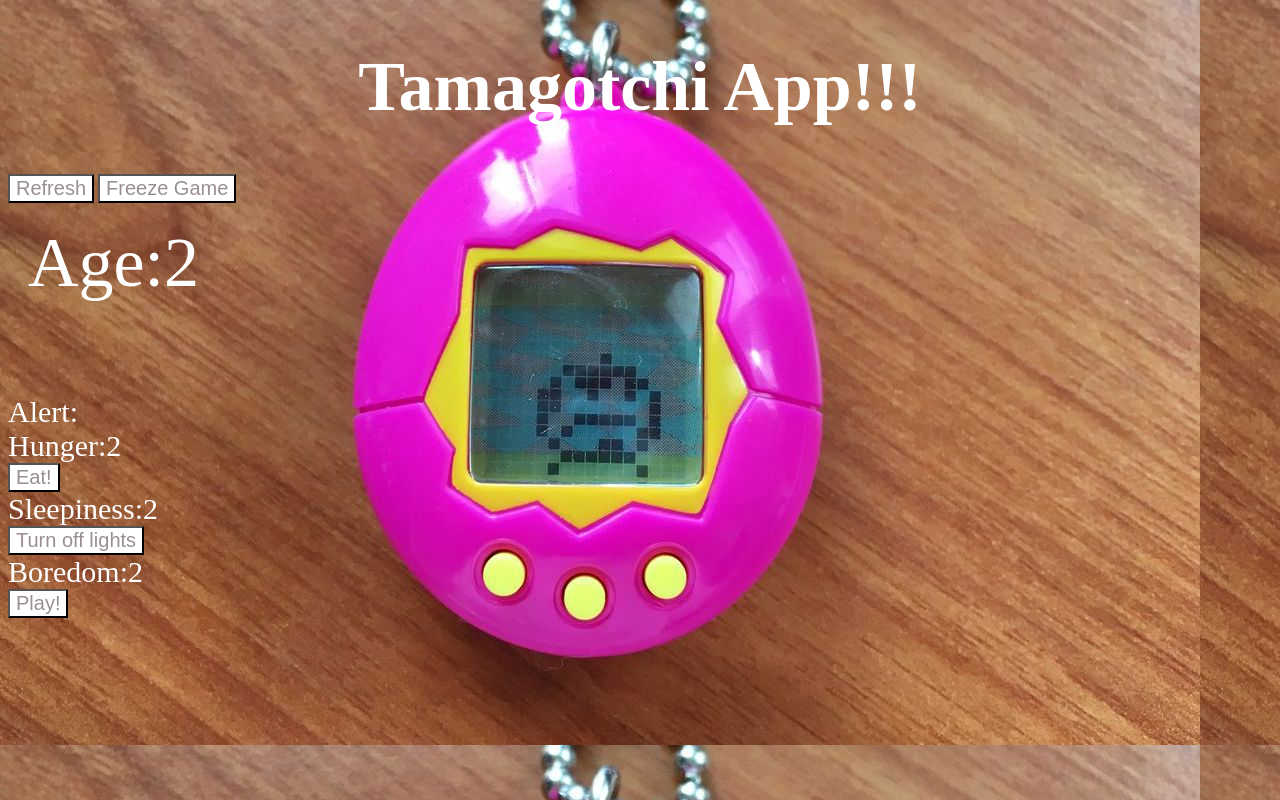
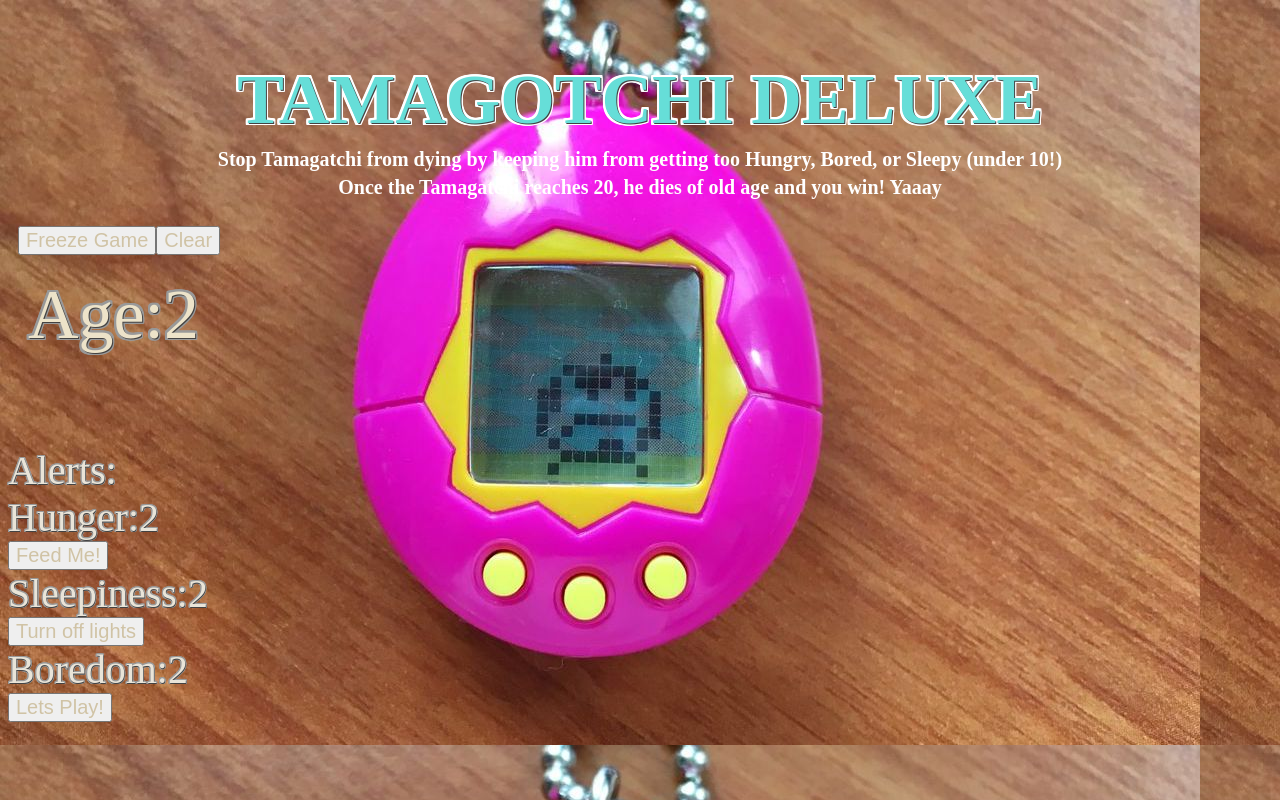
Before and after one commit to jekkiboi/tamagotchi, a plain HTML site: page index.html in a window 1280 px wide. Both pictures are taken after a click on the button "Start Game". Drawn offline with Linux system fonts and the light colour scheme.

Commit message:
more changes!

```diff
--- a/app.js
+++ b/app.js
@@ -1,11 +1,18 @@
+const splash = document.querySelector('.splash');
+
+document.addEventListener('DOMContentLoaded', (e)=>{
+    setTimeout(()=>{
+        splash.classList.add('display-none');
+    }, 2000);
+})
+
 
 ///////AGE COUNTER
 const startEl = document.getElementById('btn-startGame');
 const pauseEl = document.getElementById('btn-pauseGame');
 const resetEl = document.getElementById('btn-resetGame');
 const ageEl = document.getElementById('age');
-
-///EAT-SLEEP-PLAY
+///////EAT-SLEEP-PLAY
 const alertsEl = document.getElementById('alerts');
 const hungerEl = document.getElementById('hunger');
 const feedEl = document.getElementById('btn-feed');
@@ -13,103 +20,112 @@ const sleepinessEl = document.getElementById('sleepiness');
 const sleepEl = document.getElementById('btn-sleep');
 const boredomEl = document.getElementById('boredom');
 const playEl = document.getElementById('btn-play');
-
+//METERS
+// const hungerMeter = document.getElementById('hunger-meter')
+// const sleepinessMeter = document.getElementById('sleepiness-meter')
+// const boredomrMeter = document.getElementById('boredom-meter')
 let age = 0;
 let interval = null;
+let hungerInterval = null;
+let sleepInterval = null;
+let playInterval = null;
 
+/////////////TAMAGOTCHI CLASS???///////////
+class Tamagotchi {
+    constructor(name, age){
+        this.interval = null
+        this.name = name
+        this.age = age
+        this.hunger = 0;
+        this.sleepiness = 0;
+        this.boredom = 0;
+}
+//////////////HUNGER COUNTER////////////
+hungerInterval() {
+    if (this.hunger < 10){
+        this.hunger++;
+        }
+        hungerEl.textContent = 'Hunger:' + this.hunger;
+}
+//////////////SLEEP COUNTER//////////////
+ sleepInterval() {
+    if (this.sleepiness < 10){
+        this.sleepiness++;
+        }
+        sleepinessEl.textContent = 'Sleepiness:' + this.sleepiness;
+    }
+//////////////BOREDOM COUNTER////////////
+ playInterval() {
+    if (this.boredom < 10){
+        this.boredom++;
+        }
+        boredomEl.textContent = 'Boredom:' + this.boredom;
+    }
+////////////////CLOSE BRACKET CLASS//////////////
+}
+/////////////////////////////////////////////////
+let myTamagotchi = new Tamagotchi(0, 0, 0, 0, 0, 0)
 
 function handleStartClick() {
-    interval = setInterval(function() {
-       if (age < 100) {
-            age++;
+    playEl.classList.remove('hide')
+    sleepEl.classList.remove('hide')
+    feedEl.classList.remove('hide')
+
+    myTamagotchi.interval = setInterval(() => {
+     if (myTamagotchi.age < 20) {
+        myTamagotchi.age++;
+        myTamagotchi.hungerInterval()
+        myTamagotchi.sleepInterval()
+        myTamagotchi.playInterval()
+        ageEl.textContent = 'Age:' + myTamagotchi.age;
          }
-        hungerInterval()
-        sleepInterval()
-        playInterval()
-        ageEl.textContent = 'Age:' + age;
-         }, 1000);
+    }, 1000)
 }
 
-function handlePauseClick(){
-    clearInterval(interval);
+function handleFeedClick() {
+    myTamagotchi.hunger -= 3;
 }
+feedEl.addEventListener('click', handleFeedClick);
+
+function handleSleepClick() {
+    myTamagotchi.sleepiness -= 3;
+}
+sleepEl.addEventListener('click', handleSleepClick);
+
+function handlePlayClick() {
+    myTamagotchi.boredom -= 3;
+}
+playEl.addEventListener('click', handlePlayClick);
 
 function handleResetClick(){
-    age = 0;
-    hunger =0;
-    boredom = 0;
-    sleepiness = 0;
-ageEl.textContent = 'Age: ' + age;
-hungerEl.textContent = 'Hunger: ' + hunger;
-sleepinessEl.textContent = 'Sleepiness: ' + sleepiness;
-boredomEl.textContent = 'Boredom: ' + boredom;
-    clearInterval(interval);
+    myTamagotchi.age = 0;
+    myTamagotchi.hunger =0;
+    myTamagotchi.boredom = 0;
+    myTamagotchi.sleepiness = 0;
+ageEl.textContent = 'Age: ' + myTamagotchi.age;
+hungerEl.textContent = 'Hunger: ' + myTamagotchi.hunger;
+sleepinessEl.textContent = 'Sleepiness: ' + myTamagotchi.sleepiness;
+boredomEl.textContent = 'Boredom: ' + myTamagotchi.boredom;
+    clearInterval(myTamagotchi.interval);
+}
+function handlePauseClick(){
+    clearInterval(myTamagotchi.interval);
 }
 startEl.addEventListener('click', handleStartClick);
 pauseEl.addEventListener('click', handlePauseClick);
 resetEl.addEventListener('click', handleResetClick);
 
-/////////////TAMAGOTCHI CLASS???///////////
-// class Tamagotchi {
-//     constructor(name, age, hunger, sleepiness, boredom){
-//         this.interval = null
-//         this.hunger = hunger
-//         this.name = name
-//         this.age = age
-//         this.sleepiness = sleepiness
-//         this.boredom = boredom
-//         }
-////////////////////////////////////////
-
-
-////////////////CLOSE BRACKET CLASS//////////////
-// }
-////////////////END CLOSE BRACKET CLASS/////////////
-
-////////////HUNGER COUNTER//////////
-let hunger = 0;
-function handleFeedClick() {
-         hunger -= 3;
+/////ALERTS?//////
+if (myTamagotchi.hunger >= 5){
+    alertsEl.textContent= 'Alerts: HUNGER = ' + myTamagotchi.hunger
+} else if (myTamagotchi.sleepiness >= 5){
+    alertsEl.textContent= 'Alerts: SLEEPINESS = ' + myTamagotchi.sleepiness
+}if (myTamagotchi.boredom >= 5){
+    alertsEl.textContent= 'Alerts: BOREDOM = ' + myTamagotchi.boredom
 }
-function hungerInterval() {
-    if (hunger < 10){
-        hunger++;
+else {
+    alertsEl.textContent= 'Alerts:'
 }
-        hungerEl.textContent = 'Hunger:' + hunger;
-    }
-feedEl.addEventListener('click', handleFeedClick);
-
-
-////////////SLEEP COUNTER//////////
-let sleepiness = 0;
-function handleSleepClick() {
-        sleepiness -= 3;
-    }
-function sleepInterval() {
-    if (sleepiness < 10){
-    sleepiness++;
-        }
-        sleepinessEl.textContent = 'Sleepiness:' + sleepiness;
-    }
-sleepEl.addEventListener('click', handleSleepClick);
-
-////////////BOREDOM COUNTER//////////
-let boredom = 0;
-function handlePlayClick() {
-        boredom -= 3;
-    }
-function playInterval() {
-    if (sleepiness < 10){
-        boredom++;
-        }
-        boredomEl.textContent = 'Boredom:' + boredom;
-    }
-    if (boredom >8){
-        alertsEl.textContent= `Alert:` + `Tamagotchi is dangerously tired!`
-    }
-playEl.addEventListener('click', handlePlayClick);
-
-
 
 ///////////MY ATTEMPT AT CREATING EXTENDED CLASS/////////
 // class Player extends Tamagotchi{
--- a/index.html
+++ b/index.html
@@ -9,27 +9,35 @@
     <title>Document</title>
 </head>
 <body>
+    <div class="splash">
+        <h1 class="fade-in">
+            TAMAGOTCHI DELUXE
+        </h1>
+    </div>
 
-    <h1>Tamagotchi App!!!</h1>
 
-    <span>
-    <button id="btn-resetGame">Refresh</button>
-    <button id="btn-pauseGame">Freeze Game</button>
-    <button id="btn-startGame" onclick="style.display = 'none'">Start Game</button>
+    <h2>TAMAGOTCHI DELUXE</h2>
+    <h3>Stop Tamagatchi from dying by keeping him from getting too Hungry, Bored, or Sleepy (under 10!)</h3>
+    <h4>Once the Tamagatchi reaches 20, he dies of old age and you win! Yaaay</h4>
+    <span class='container'>
+        <button id="btn-pauseGame">Freeze Game</button>
+        <button id="btn-startGame" onclick="style.display = 'none'">Start Game</button>
+        <button id="btn-resetGame">Clear</button>
     </span>
-
+    <a class = 'name'> </a>
     <p id="age">Age: 0</p>
     <br></br>
     <br></br>
-    <div id="alerts"> Alert: </div>
+    <div id="alerts">Alerts:</div>
     <div id="hunger">Hunger: 0</div>
-    <button id="btn-feed">Eat!</button>
+    <!-- <meter id="hunger-meter" min='0' high='7' max='10'></meter> -->
+        <button id="btn-feed" class='hide'>Feed Me!</button>
 
     <div id="sleepiness">Sleepiness: 0</div>
-    <button id="btn-sleep">Turn off lights</button>
+        <button id="btn-sleep" class='hide'>Turn off lights</button>
 
     <div id="boredom">Boredom: 0</div>
-    <button id="btn-play">Play!</button>
+        <button id="btn-play" class='hide'>Lets Play!</button>
 
 </body>
 </html>
--- a/style.css
+++ b/style.css
@@ -1,56 +1,195 @@
+.splash{
+    position: fixed;
+    top: 0;
+    left: 0;
+    width: 100%;
+    height: 100vh;
+    background: black;
+    z-index: 200;
+    color: white;
+    text-align: center;
+    line-heigth: 90vh;
+}
+
+.splash.display-none{
+    position: fixed;
+    opacity: 0;
+    top: 0;
+    left: 0;
+    width: 100%;
+    height: 100vh;
+    background: black;
+    z-index: -10;
+    color: white;
+    text-align: center;
+    line-heigth: 90vh;
+    transition: all 0.5s;
+}
+
+@keyframes fadeIn{
+    to{
+        opacity: 1;
+    }
+}
+.fade-in{
+    opacity: 0;
+    animation: fadeIn 1s ease-in forwards;
+}
+h1{
+    color: rgb(102, 222, 216);
+    text-align: center;
+    font-size: 70px;
+    margin-top: 60px;
+    text-shadow: 1px 1px 0 rgb(67, 66, 66),
+    -1px 1px 0 #FFFFFF,
+    1px -1px 0 #FFFFFF,
+    -1px -1px 0 #FFFFFF,
+    0px 1px 0 #FFFFFF,
+    0px -1px 0 #FFFFFF,
+    -1px 0px 0 #FFFFFF,
+    1px 0px 0 #FFFFFF,
+    2px 2px 0 #FFFFFF,
+    -2px 2px 0 #FFFFFF,
+    2px -2px 0 #FFFFFF,
+    -2px -2px 0 #FFFFFF,
+    0px 2px 0 #FFFFFF,
+    0px -2px 0 #FFFFFF,
+    -2px 0px 0 #FFFFFF,
+    2px 0px 0 #FFFFFF,
+    1px 2px 0 #FFFFFF,
+    -1px 2px 0 #FFFFFF,
+    1px -2px 0 #FFFFFF,
+    -1px -2px 0 #FFFFFF,
+    2px 1px 0 #FFFFFF,
+    -2px 1px 0 #FFFFFF,
+    2px -1px 0 #FFFFFF,
+    -2px -1px 0 #FFFFFF;
+}
+
 body{
     background-image: url(tamagotchi.jpg)
 
 }
-h1{
+h2{
+    color: rgb(102, 222, 216);
+    text-align: center;
+    font-size: 70px;
+    margin-top: 60px;
+    text-shadow: 1px 1px 0 rgb(67, 66, 66),
+    -1px 1px 0 #FFFFFF,
+    1px -1px 0 #FFFFFF,
+    -1px -1px 0 #FFFFFF,
+    0px 1px 0 #FFFFFF,
+    0px -1px 0 #FFFFFF,
+    -1px 0px 0 #FFFFFF,
+    1px 0px 0 #FFFFFF,
+    2px 2px 0 #FFFFFF,
+    -2px 2px 0 #FFFFFF,
+    2px -2px 0 #FFFFFF,
+    -2px -2px 0 #FFFFFF,
+    0px 2px 0 #FFFFFF,
+    0px -2px 0 #FFFFFF,
+    -2px 0px 0 #FFFFFF,
+    2px 0px 0 #FFFFFF,
+    1px 2px 0 #FFFFFF,
+    -1px 2px 0 #FFFFFF,
+    1px -2px 0 #FFFFFF,
+    -1px -2px 0 #FFFFFF,
+    2px 1px 0 #FFFFFF,
+    -2px 1px 0 #FFFFFF,
+    2px -1px 0 #FFFFFF,
+    -2px -1px 0 #FFFFFF;
+}
+h3{
     color: white;
     text-align: center;
-    font-size: 70px;
-    margin-top: 10;
-    text-shadow: 1px 1px 0 rgb(6, 6, 6),
-    -1px 1px 0 rgb(6, 6, 6),
-    1px -1px 0 rgb(6, 6, 6),
-    -1px -1px 0 rgb(6, 6, 6),
-    0px 1px 0 rgb(6, 6, 6),
-    0px -1px 0 rgb(6, 6, 6),
-    -1px 0px 0 rgb(6, 6, 6),
-    1px 0px 0 rgb(6, 6, 6),
-    2px 2px 0 rgb(6, 6, 6),
-    -2px 2px 0 rgb(6, 6, 6),
-    2px -2px 0 rgb(6, 6, 6),
-    -2px -2px 0 rgb(6, 6, 6),
-    0px 2px 0 rgb(6, 6, 6),
-    0px -2px 0 rgb(6, 6, 6),
-    -2px 0px 0 rgb(6, 6, 6),
-    2px 0px 0 rgb(6, 6, 6),
-    1px 2px 0 rgb(6, 6, 6),
-    -1px 2px 0 rgb(6, 6, 6),
-    1px -2px 0 rgb(6, 6, 6),
-    -1px -2px 0 rgb(6, 6, 6),
-    2px 1px 0 rgb(6, 6, 6),
-    -2px 1px 0 rgb(6, 6, 6),
-    2px -1px 0 rgb(6, 6, 6),
-    -2px -1px 0 rgb(6, 6, 6),
+    font-size: 20px;
+    margin-top: -50px;
+}
+h4{
+    color: rgb(255, 255, 255);
+    text-align: center;
+    font-size: 20px;
+    margin-top: -15px;
 }
 
 p{
-    color: white;
+    color: rgb(237, 227, 201);
     text-align: left;
     font-size: 70px;
     margin-top: 10;
     margin: 20px;
+    text-shadow: 1px 1px 0 rgb(67, 66, 66),
+    -1px 1px 0 #999,
+    1px -1px 0 #999,
+    -1px -1px 0 #999,
+    0px 1px 0 #999,
+    0px -1px 0 #999,
+    -1px 0px 0 #999,
+    1px 0px 0 #999,
+    2px 2px 0 #999,
+    -2px 2px 0 #999,
+    2px -2px 0 #999,
+    -2px -2px 0 #999,
+    0px 2px 0 #999,
+    0px -2px 0 #999,
+    -2px 0px 0 #999,
+    2px 0px 0 #999,
+    1px 2px 0 #999,
+    -1px 2px 0 #999,
+    1px -2px 0 #999,
+    -1px -2px 0 #999,
+    2px 1px 0 #999,
+    -2px 1px 0 #999,
+    2px -1px 0 #999,
+    -2px -1px 0 #999;
 }
-span{
-    margin: 0 auto;
+
+.container{
+    margin: 10px;
+
+    display: flex;
+    flex-direction: row;
 }
 
 div{
-    color: white;
-    font-size: 30px;
+    color: rgb(233, 228, 216);
+    font-size: 40px;
+    text-shadow: .5px .5px 0 rgb(67, 66, 66),
+    -.5px .5px 0 #999,
+    .5px -.5px 0 #999,
+    -.5px -.5px 0 #999,
+    0px .5px 0 #999,
+    0px -.5px 0 #999,
+    -.5px 0px 0 #999,
+    .5px 0px 0 #999,
+    1px 1px 0 #999,
+    -1px 1px 0 #999,
+    1px -1px 0 #999,
+    -1px -1px 0 #999,
+    0px 1px 0 #999,
+    0px -1px 0 #999,
+    -1px 0px 0 #999,
+    1px 0px 0 #999,
+    .5px 1px 0 #999,
+    -.5px 1px 0 #999,
+    .5px -1px 0 #999,
+    -.5px -1px 0 #999,
+    1px .5px 0 #999,
+    -1px .5px 0 #999,
+    1px -.5px 0 #999,
+    -1px -.5px 0 #999;
 }
+
+.hide{
+    display: none;
+}
+
 button{
-    background-color: white;
-    color: rgb(154, 143, 143);
+
+
+
+
+    color: rgb(208, 195, 165);
     font-size: 20px;
-
 }
```
Lines whose indentation alone changed are shown as unchanged.
